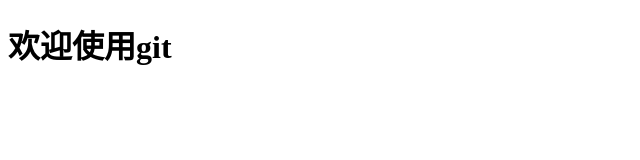
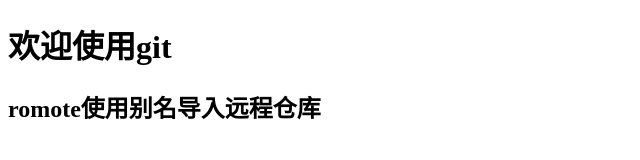
Before and after one commit to kissarray/test, a plain HTML site: page a/index.html in a window 1280 px wide. Shown: the whole page, without its empty margins (0-640 px from the left). Drawn offline with Linux system fonts and the light colour scheme.

Commit message:
github再次提交

```diff
--- a/a/index.html
+++ b/a/index.html
@@ -9,6 +9,7 @@
 
 <body>
     <h1>欢迎使用git</h1>
+    <h2>romote使用别名导入远程仓库</h2>
 </body>
 
 </html>
```
